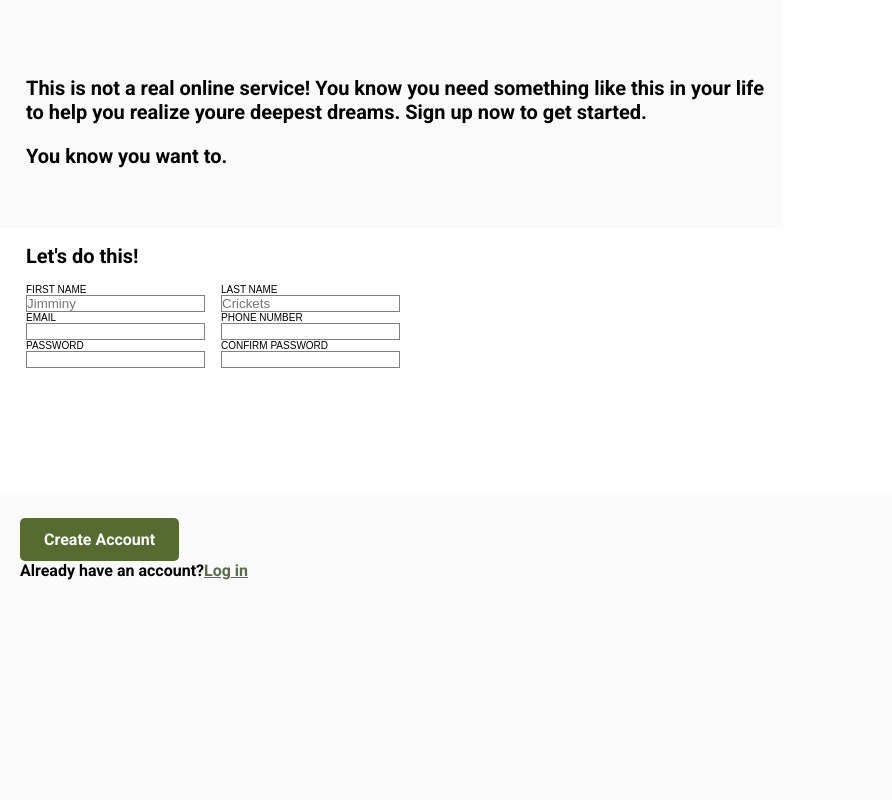
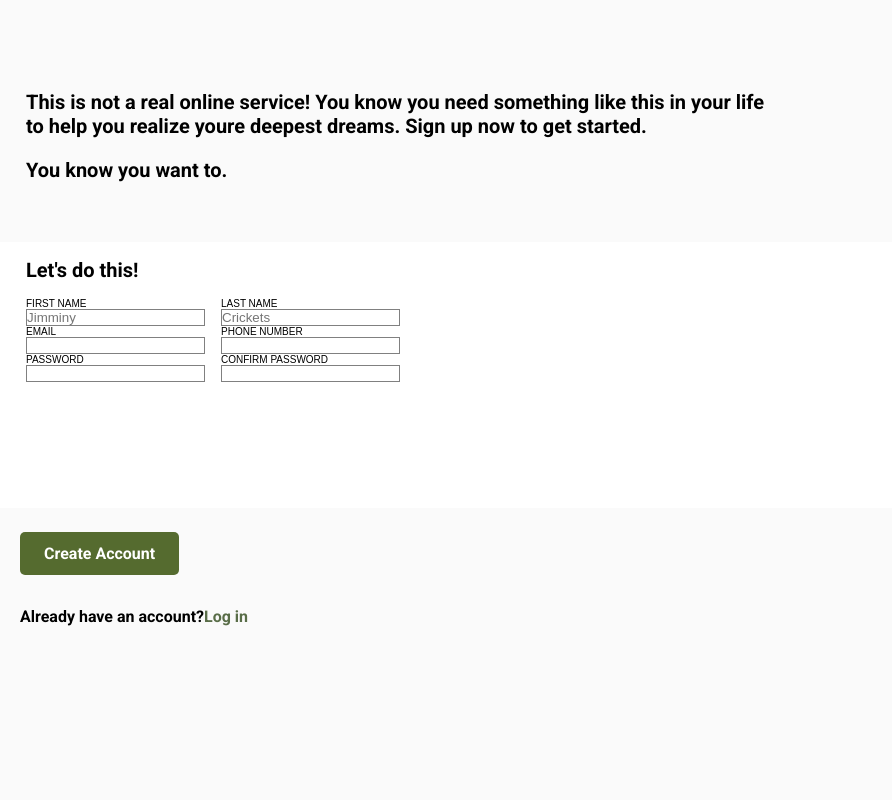
Before and after one commit to Kychowsky/sign-up-form, a plain HTML site: page index.html in a window 1280 px wide. Shown: the full height of the page, 388-1280 px from the left. Drawn offline with Linux system fonts and the light colour scheme.

Commit message:
fixed some small cosmetic issues

```diff
--- a/styles.css
+++ b/styles.css
@@ -82,16 +82,17 @@
 
 .heading-container {
     background-color: rgba(153,153,153,5%);
-    max-width: 66ch;
     font-family: Roboto;
     font-size: 1.25rem;
 }
 
 .para-one {
+    max-width: 66ch;
     padding-top: 10%;
 }
 
 .heading-container .para-two {
+    max-width: 66ch;
     margin: 1em 0 3em 0;
 }
 
@@ -160,6 +161,7 @@ input:invalid {
     display: flex;
     width: auto;
     text-align: center;
+    margin-bottom: 2rem;
 
 }
 
@@ -179,4 +181,5 @@ input:invalid {
 
 .log-in-link {
     color: #596d48;
+    text-decoration: none;
 }
```
